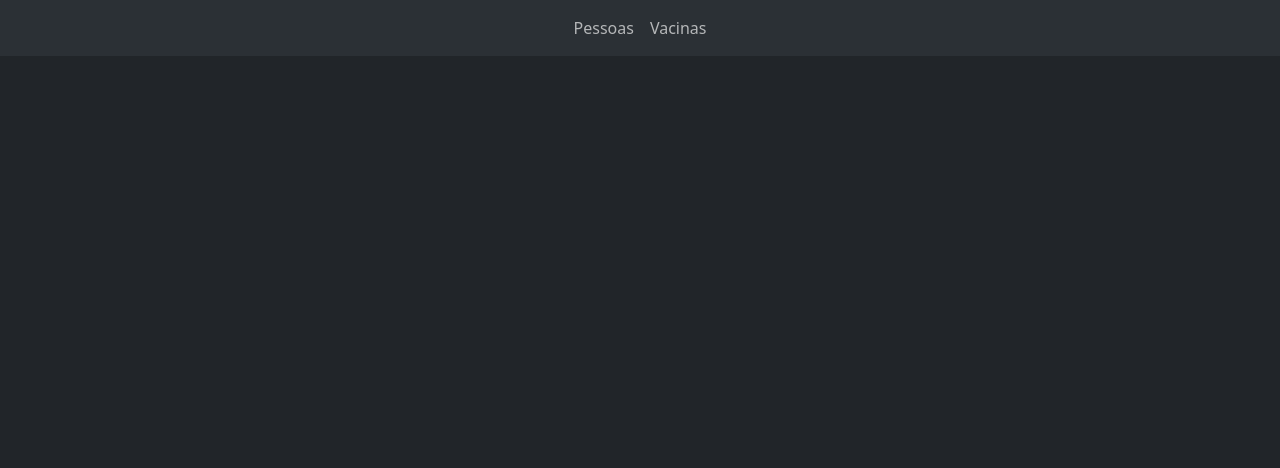
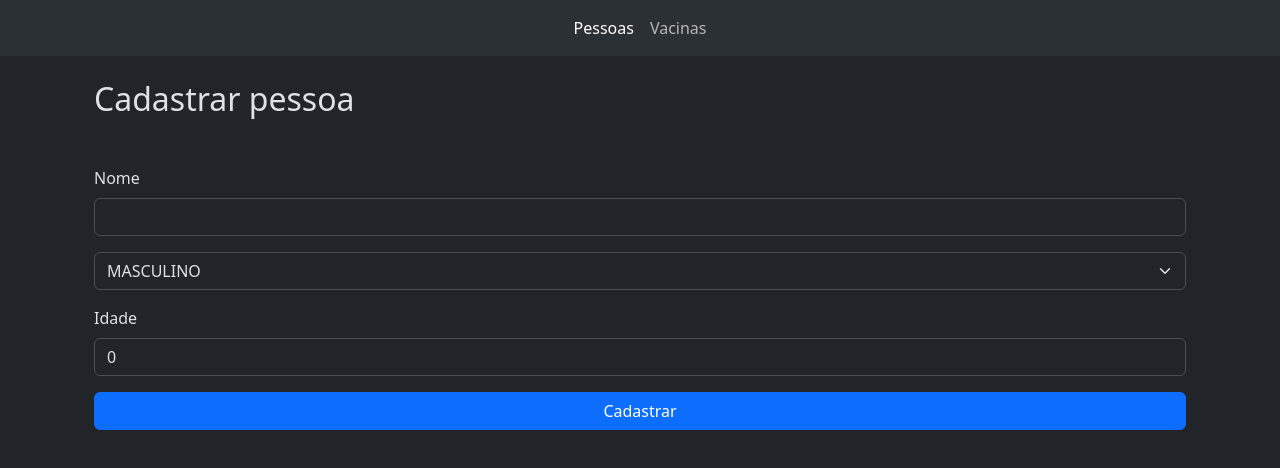
Before and after one commit to matheusboliveir/VacinaBtgFront, an Angular app: page /people/add in a window 1280 px wide. Before the commit this address led to /. Shown: the top 468 px of the page. Built offline with nearby package versions, Linux system fonts and the light colour scheme; no server answers.

Commit message:
feature: Adicionar e editar pessoa

```diff
--- /dev/null
+++ b/src/app/pages/edit-people/edit-people.component.html
@@ -0,0 +1,37 @@
+<h2 class="mb-5">
+  {{ person ? "Editar pessoa: " + person.nome : "Cadastrar pessoa" }}
+</h2>
+
+<form [formGroup]="personForm" class="row g-3" (ngSubmit)="submit()">
+  <div class="col-12">
+    <label for="inputNome" class="form-label">Nome</label>
+    <input
+      formControlName="nome"
+      type="text"
+      class="form-control"
+      id="inputNome"
+    />
+  </div>
+  <div class="col-12">
+    <select formControlName="sexo" class="form-select" aria-label="Sexo">
+      <option selected>Sexo</option>
+      <option [value]="0">MASCULINO</option>
+      <option [value]="1">FEMININO</option>
+      <option [value]="2">OUTRO</option>
+    </select>
+  </div>
+  <div class="col-12">
+    <label for="inputIdade" class="form-label"> Idade </label>
+    <input
+      formControlName="idade"
+      type="number"
+      class="form-control"
+      id="inputIdade"
+    />
+  </div>
+  <div class="col-12">
+    <button type="submit" class="btn btn-primary col-12">
+      {{ person ? "Editar" : "Cadastrar" }}
+    </button>
+  </div>
+</form>
--- /dev/null
+++ b/src/app/pages/edit-people/edit-people.component.ts
@@ -0,0 +1,72 @@
+import { Component, inject, OnInit } from '@angular/core';
+import { Person } from '../../core/@types/Person';
+import {
+  FormBuilder,
+  FormGroup,
+  ReactiveFormsModule,
+  Validators,
+} from '@angular/forms';
+import { PeopleService } from '../../core/services/people.service';
+import { Router } from '@angular/router';
+import { CommonModule } from '@angular/common';
+
+@Component({
+  selector: 'app-edit-people',
+  standalone: true,
+  imports: [CommonModule, ReactiveFormsModule],
+  templateUrl: './edit-people.component.html',
+  styles: ``,
+})
+export class EditPeopleComponent implements OnInit {
+  public person?: Person;
+  public personForm!: FormGroup;
+  private personService = inject(PeopleService);
+  private fb = inject(FormBuilder);
+
+  constructor(private router: Router) {
+    const nav = this.router.getCurrentNavigation();
+    const vacineState = nav?.extras.state?.['item'] as Person;
+    if (vacineState) {
+      this.person = vacineState;
+    }
+  }
+
+  public ngOnInit(): void {
+    this.personForm = this.fb.group({
+      nome: [this.person?.nome || '', [Validators.required]],
+      idade: [this.person?.idade || 0, [Validators.required]],
+      sexo: [this.person?.sexo || 0, [Validators.required]],
+    });
+  }
+
+  public submit() {
+    if (this.personForm.valid) {
+      const formValue = this.personForm.value as Omit<Person, 'doses' | 'id'>;
+      if (this.person) {
+        const id = this.person.id;
+        this.personService
+          .edit({
+            id,
+            nome: formValue.nome,
+            idade: formValue.idade,
+            sexo: +formValue.sexo,
+          })
+          .subscribe(() => {
+            alert('Pessoa Editada!');
+          });
+      } else {
+        this.personService
+          .add({
+            nome: formValue.nome,
+            idade: formValue.idade,
+            sexo: +formValue.sexo,
+          })
+          .subscribe(() => {
+            alert('Pessoa Criada!');
+          });
+      }
+    } else {
+      alert('Formulário inválido!');
+    }
+  }
+}
```
Also changed, not shown: src/app/app.routes.ts (+9 -0 lines).
